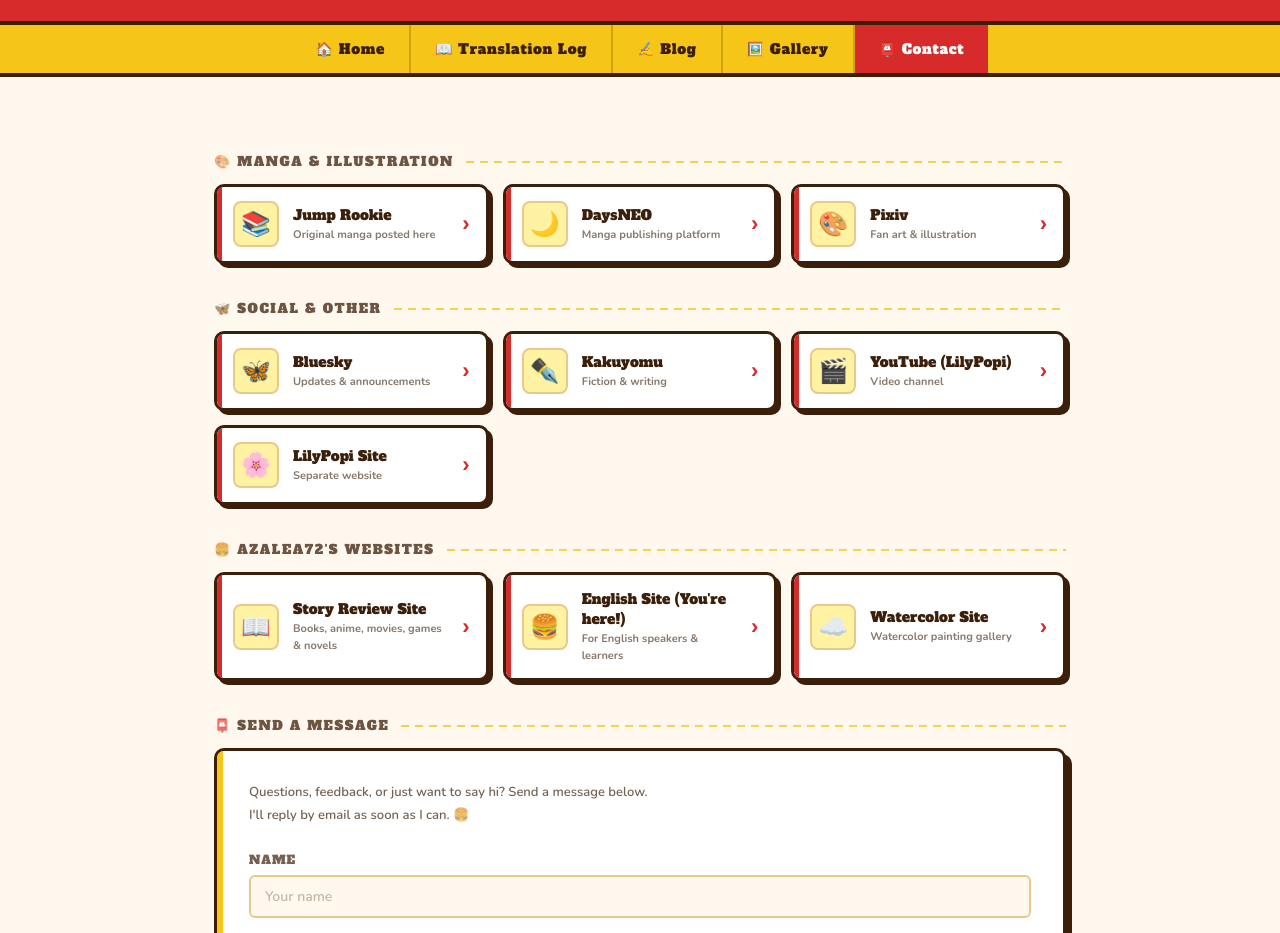
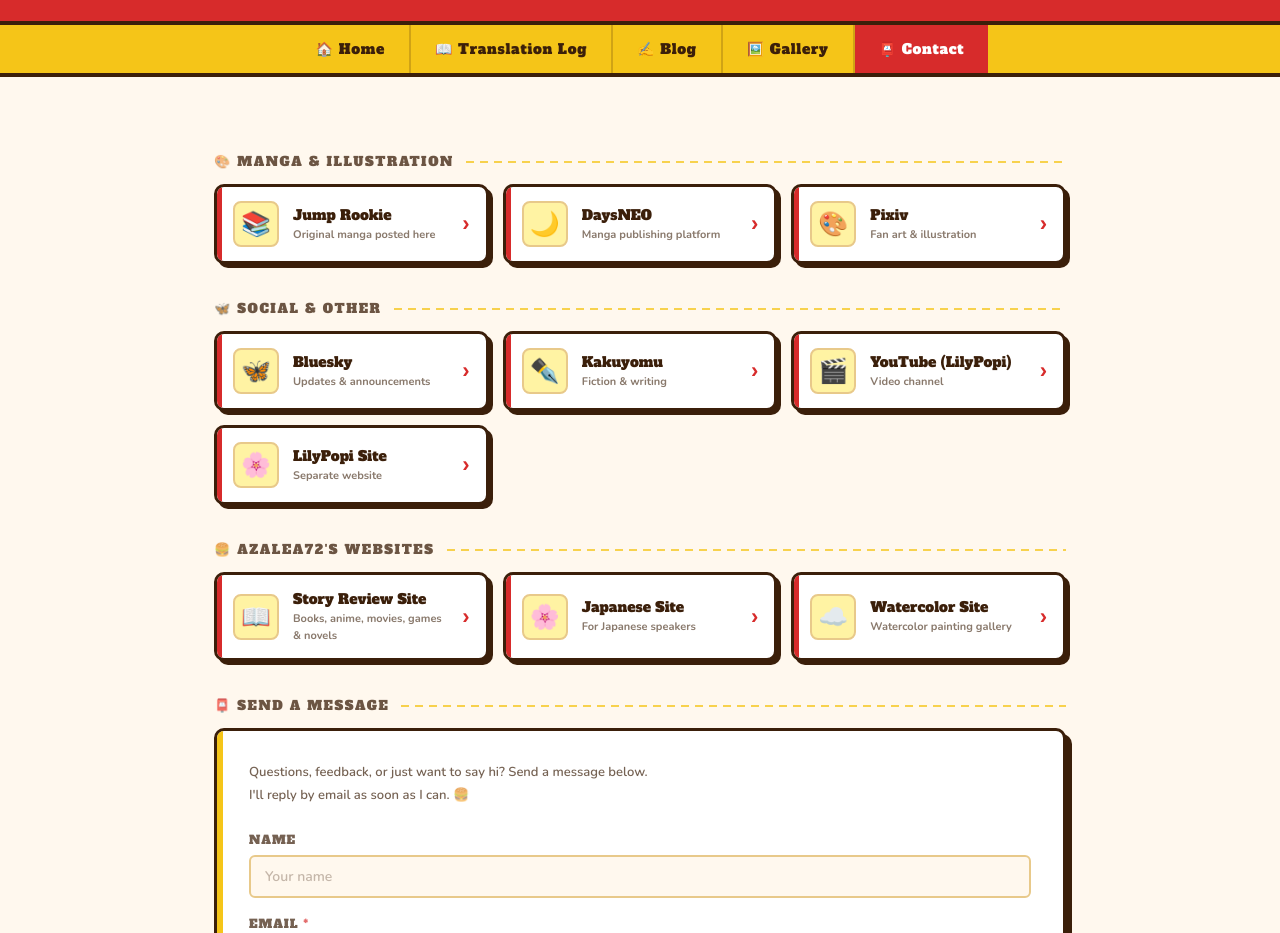
Before and after one commit to Azaleacreativeroom888/fan-english, a plain HTML site: page contact.html in a window 1280 px wide. Shown: the part 167-1100 px from the top of the page. Drawn offline with nearby package versions, Linux system fonts and the light colour scheme.

Commit message:
Update contact.html

```diff
--- a/contact.html
+++ b/contact.html
@@ -497,11 +497,11 @@
       <span class="link-arrow">›</span>
     </a>
 
-    <a class="link-card" href="https://azaleacreativeroom888.github.io/fan-english/" target="_blank" rel="noopener">
-      <div class="link-icon">🍔</div>
+    <a class="link-card" href="https://azaleacreativeroom888.github.io/Azaleamangaroom/" target="_blank" rel="noopener">
+      <div class="link-icon">🌸</div>
       <div class="link-text">
-        <span class="link-name">English Site (You're here!)</span>
-        <span class="link-desc">For English speakers & learners</span>
+        <span class="link-name">Japanese Site</span>
+        <span class="link-desc">For Japanese speakers</span>
       </div>
       <span class="link-arrow">›</span>
     </a>
```
